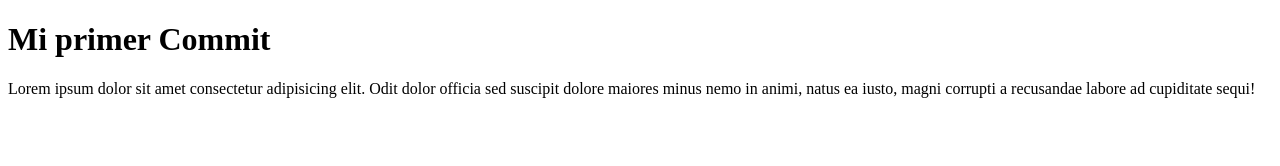
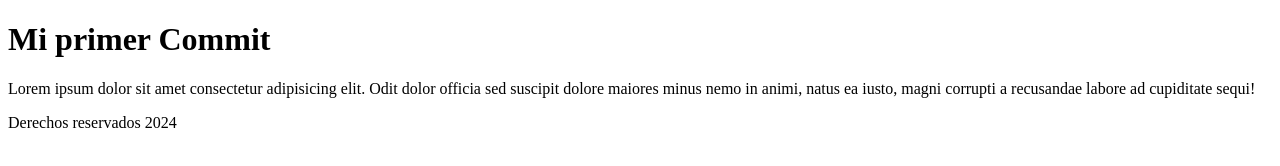
Before and after one commit to gabrielmoreno2/Class-DDS-1GA, a plain HTML site: page index.html in a window 1280 px wide. Drawn offline with Linux system fonts and the light colour scheme.

Commit message:
Agregamos el un parrafo

```diff
--- a/index.html
+++ b/index.html
@@ -12,5 +12,8 @@
       officia sed suscipit dolore maiores minus nemo in animi, natus ea iusto,
       magni corrupti a recusandae labore ad cupiditate sequi!
     </p>
+    <footer>
+      <p>Derechos reservados 2024</p>
+    </footer>
   </body>
 </html>
```
